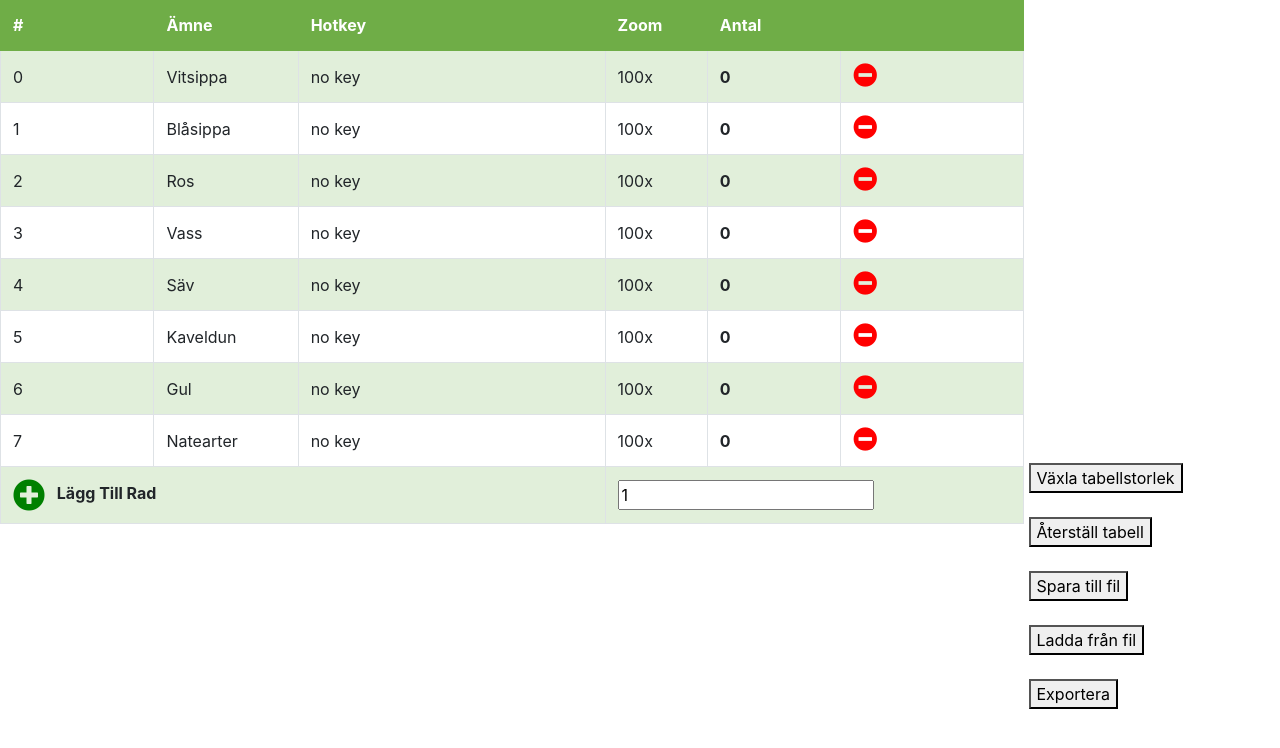
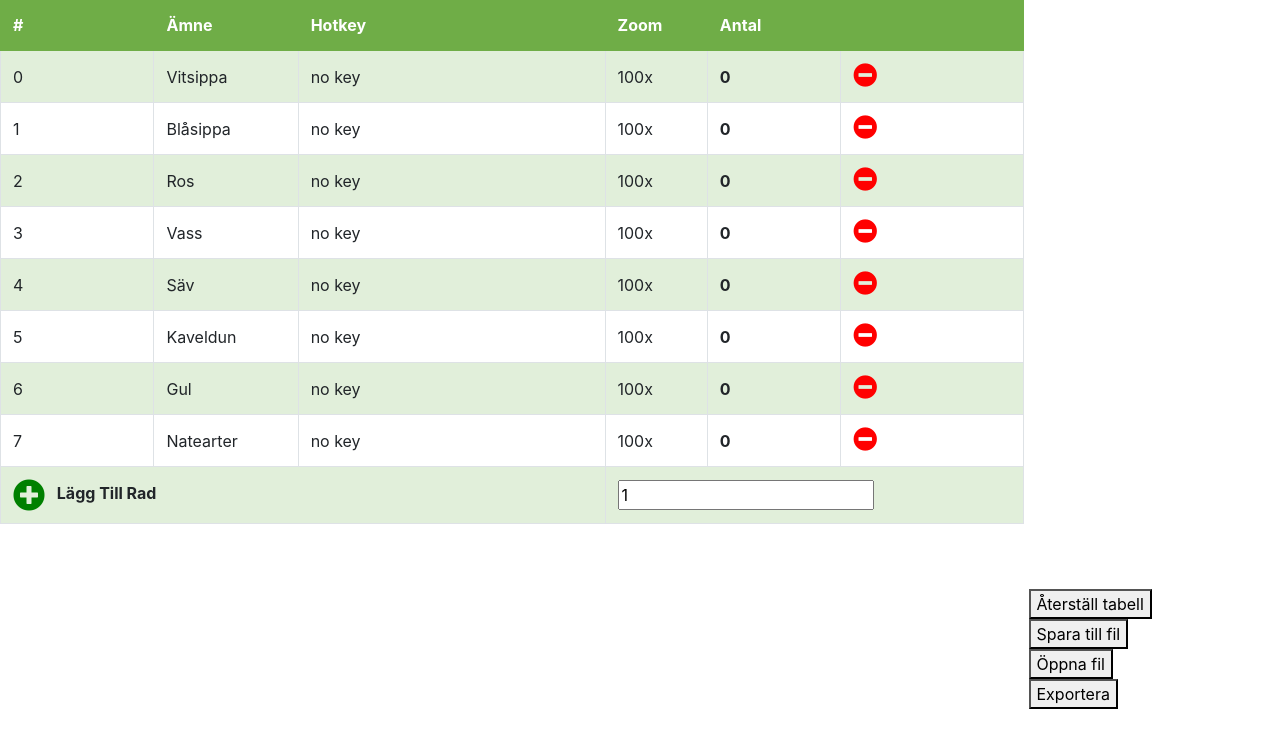
Before and after one commit to Nermin99/Tally-Counter, a website: page app/index.html in a window 1280 px wide. Drawn offline with Linux system fonts and the light colour scheme.

Commit message:
removed toggle tablesize-button

```diff
--- a/app/index.html
+++ b/app/index.html
@@ -15,15 +15,10 @@
   <div id="root"></div>
 
   <aside>
-    <button onclick="toggleTableSize()">Växla tabellstorlek</button>
-    <br>
     <button onclick="resetTable()">Återställ tabell</button>
-    <br>
     <button onclick="saveToFile()">Spara till fil</button>
-    <br>
-    <button onclick="loadFromFile()">Ladda från fil</button>
+    <button onclick="loadFromFile()">Öppna fil</button>
     <input type="file" id="fileInput" style="display:none">
-    <br>
     <button id="btnExport" onclick="exportExcel()">Exportera</button>
     <iframe id="txtArea1" style="display:none"></iframe>
   </aside>
```
